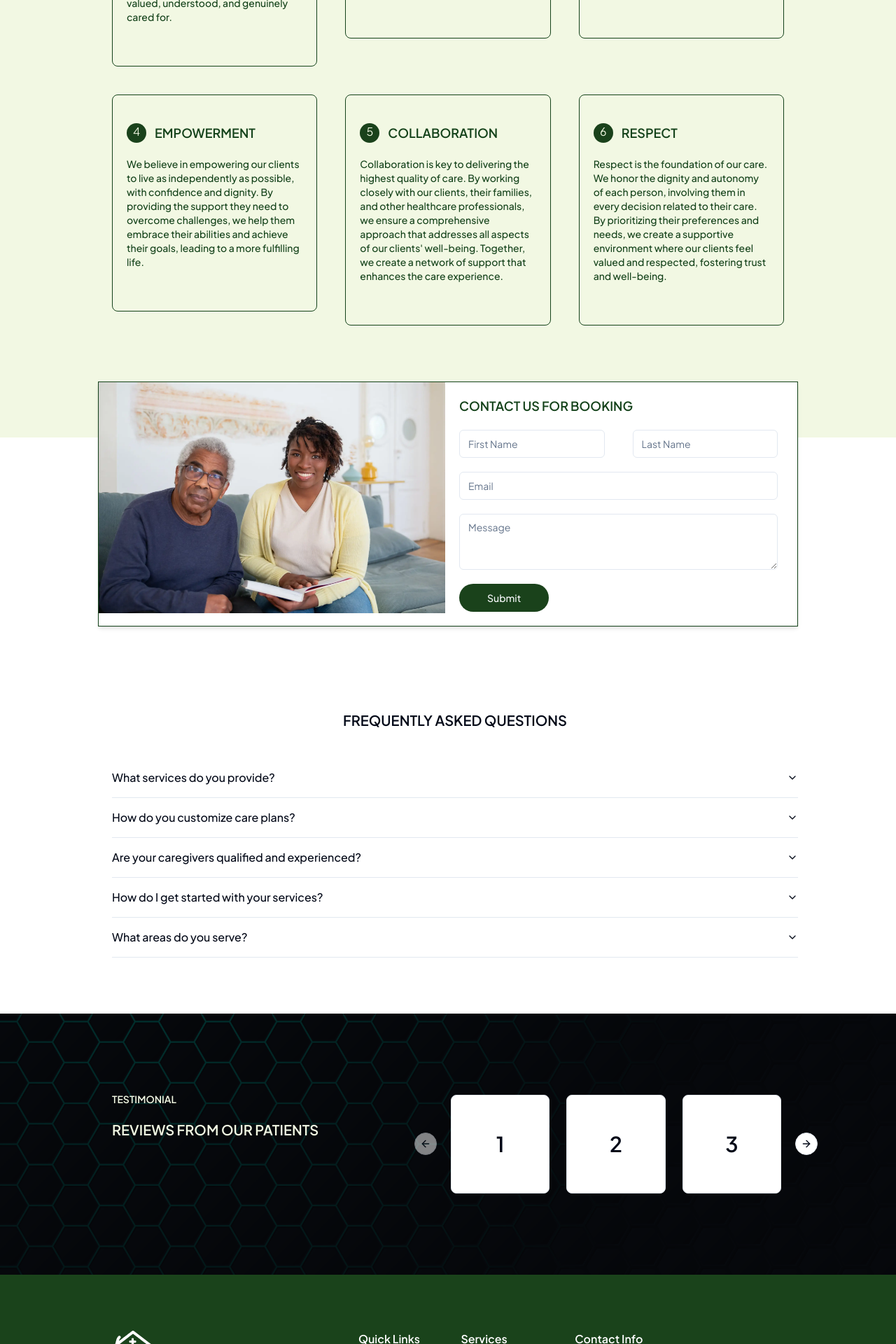
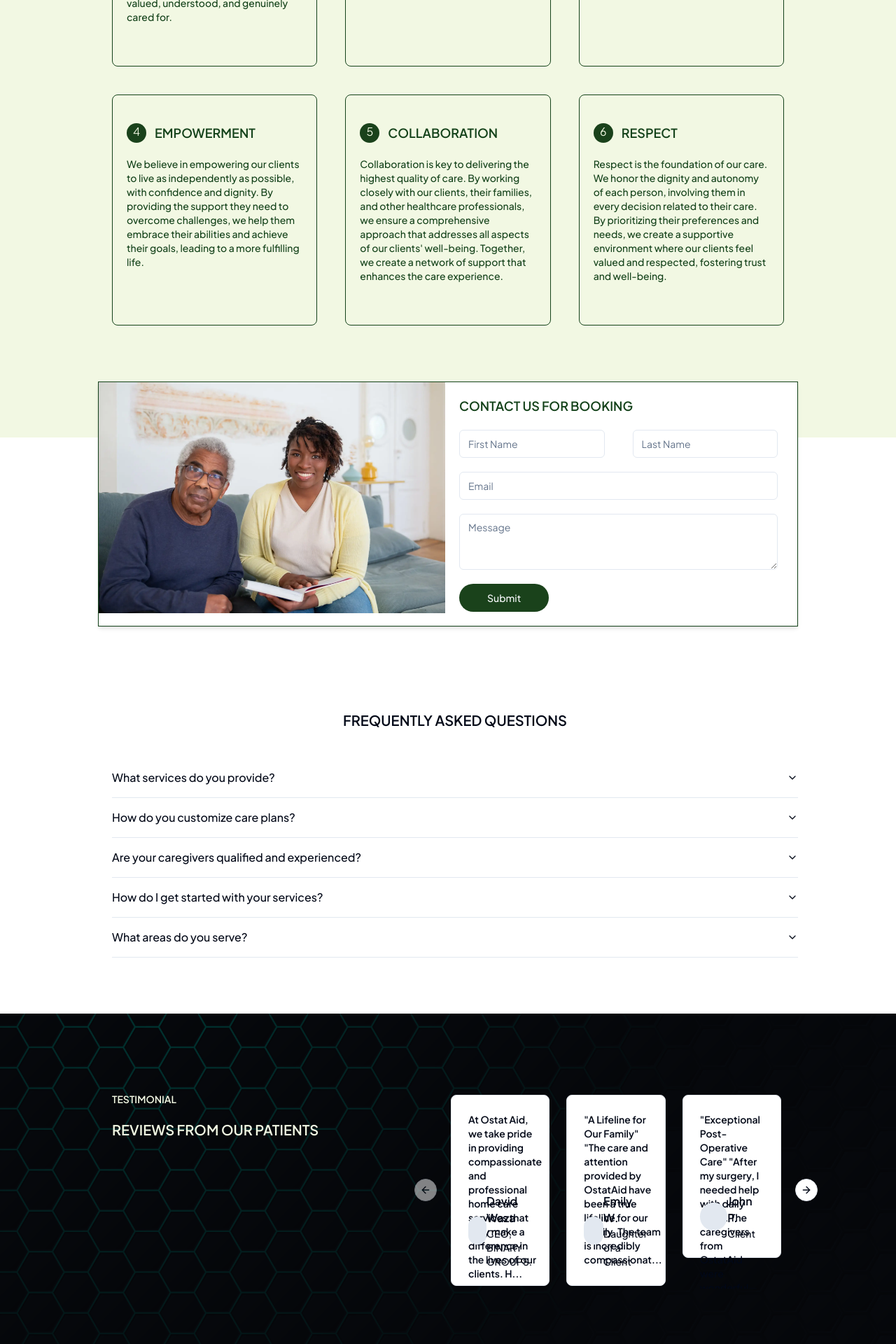
Before and after one commit to DavidWaza/homecare-web, a Next.js app: page / in a window 1280 px wide. Shown: the part 3660-5580 px from the top of the page at 70% size. Built offline with nearby package versions, Linux system fonts and the light colour scheme.

Commit message:
fix: add testimonial

```diff
--- a/src/components/Testimonials/Testimonial.tsx
+++ b/src/components/Testimonials/Testimonial.tsx
@@ -6,9 +6,45 @@ import {
   CarouselNext,
   CarouselPrevious,
 } from "../ui/carousel";
-import { Card, CardContent } from "../ui/card";
+import { Card, CardContent, CardFooter } from "../ui/card";
+
+const TestimonialData = [
+  {
+    desc: `At Ostat Aid, we take pride in providing compassionate and professional home care services that truly make a difference in the lives of our clients. Here’s what some of our clients and their families have to say about their experiences with us:`,
+    name: "David Waza",
+    title: "CEO, BINARY GROUPS.",
+  },
+  {
+    desc: `"A Lifeline for Our Family"
+"The care and attention provided by OstatAid have been a true lifeline for our family. The team is incredibly compassionate, reliable, and professional. They’ve helped my mother feel more comfortable and secure at home, and we couldn’t be happier with the support they provide."`,
+    name: "Emily W.",
+    title: "Daughter of a Client",
+  },
+  {
+    desc: `"Exceptional Post-Operative Care"
+"After my surgery, I needed help with daily tasks. The caregivers from OstatAid were wonderful—they made my recovery process smooth and stress-free. They were attentive, knowledgeable, and always available to assist with any of my needs. I highly recommend them."`,
+    name: `John P.`,
+    title: "Client",
+  },
+  {
+    desc: `"Kind and Caring Professionals"
+"We are so grateful for the wonderful care OstatAid has provided for my father. The caregivers are always punctual, respectful, and genuinely caring. They have made such a positive impact on his well-being and happiness. Thank you for your dedication to quality care!"`,
+    name: "Sarah M.",
+    title: `Daughter of a Client`,
+  },
+  {
+    desc: `"Support Beyond Expectations”
+"I never realized how much we needed help until we found OstatAid . Their disability support services have been invaluable in helping my son with his
+daily routines. The staff is always friendly, patient, and accommodating. They have truly become like family to us."`,
+    name: "Michael L",
+    title: "Father of Client",
+  },
+];
 
 const Testimonial = () => {
+  const trimDesc = (desc: string) => {
+    return desc.length > 50 ? `${desc.slice(0, 150)}...` : desc;
+  };
   return (
     <div className="bg-[#1E421C] py-[7rem] px-10 xl:px-[10rem] lg:px-[15rem] testimonial">
       <div className="content">
@@ -29,18 +65,29 @@ const Testimonial = () => {
               className="w-full"
             >
               <CarouselContent>
-                {Array.from({ length: 5 }).map((_, index) => (
+                {TestimonialData.map((testimonial, index) => (
                   <CarouselItem
                     key={index}
                     className="md:basis-1/2 lg:basis-1/3"
                   >
                     <div className="p-1">
                       <Card>
-                        <CardContent className="flex aspect-square items-center justify-center p-6">
-                          <span className="text-3xl font-semibold ">
-                            {index + 1}
+                        <CardContent className="flex aspect-square p-6">
+                          <span className="text-sm font-semibold ">
+                            {trimDesc(testimonial.desc)}
                           </span>
                         </CardContent>
+                        <CardFooter className="flex justify-between items-center">
+                          <div className="h-10 w-10 p-2 rounded-full bg-slate-200"></div>
+                          <div>
+                            <h1 className="font-semibold">
+                              {testimonial.name}
+                            </h1>
+                            <p className="text-sm font-medium">
+                              {testimonial.title}
+                            </p>
+                          </div>
+                        </CardFooter>
                       </Card>
                     </div>
                   </CarouselItem>
--- a/src/components/Values/Values.tsx
+++ b/src/components/Values/Values.tsx
@@ -42,9 +42,9 @@ const Values = () => {
       </p>
       <div className=" grid md:grid-cols-2 gap-10 lg:grid-cols-3 py-20">
         {valuesData.map(({ title, desc }, index) => (
-          <div key={index}>
-            <div className="group">
-              <div className="border border-[#14421A] rounded-lg py-10 px-5 group-hover:bg-[#14421A] transistion-all ease-in-out">
+          <div key={index} className="flex">
+            <div className="group flex-1">
+              <div className="border border-[#14421A] rounded-lg py-10 px-5 group-hover:bg-[#14421A] transition-all ease-in-out flex flex-col h-full">
                 <div className="flex items-center gap-3">
                   <p className="bg-[#1A421B] group-hover:bg-[#F2F8E3] rounded-full flex text-center text-[#F2F8E3] group-hover:text-[#1A421B] justify-center h-7 w-7">
                     {index + 1}
@@ -53,7 +53,7 @@ const Values = () => {
                     {title}
                   </p>
                 </div>
-                <p className="text-sm font-medium text-[#14421A] py-5 group-hover:text-[#F2F8E3]">
+                <p className="text-sm font-medium text-[#14421A] py-5 group-hover:text-[#F2F8E3] flex-grow">
                   {desc}
                 </p>
               </div>
```
Also changed, not shown: 1 other file (tests, documents, lock files or other folders).
